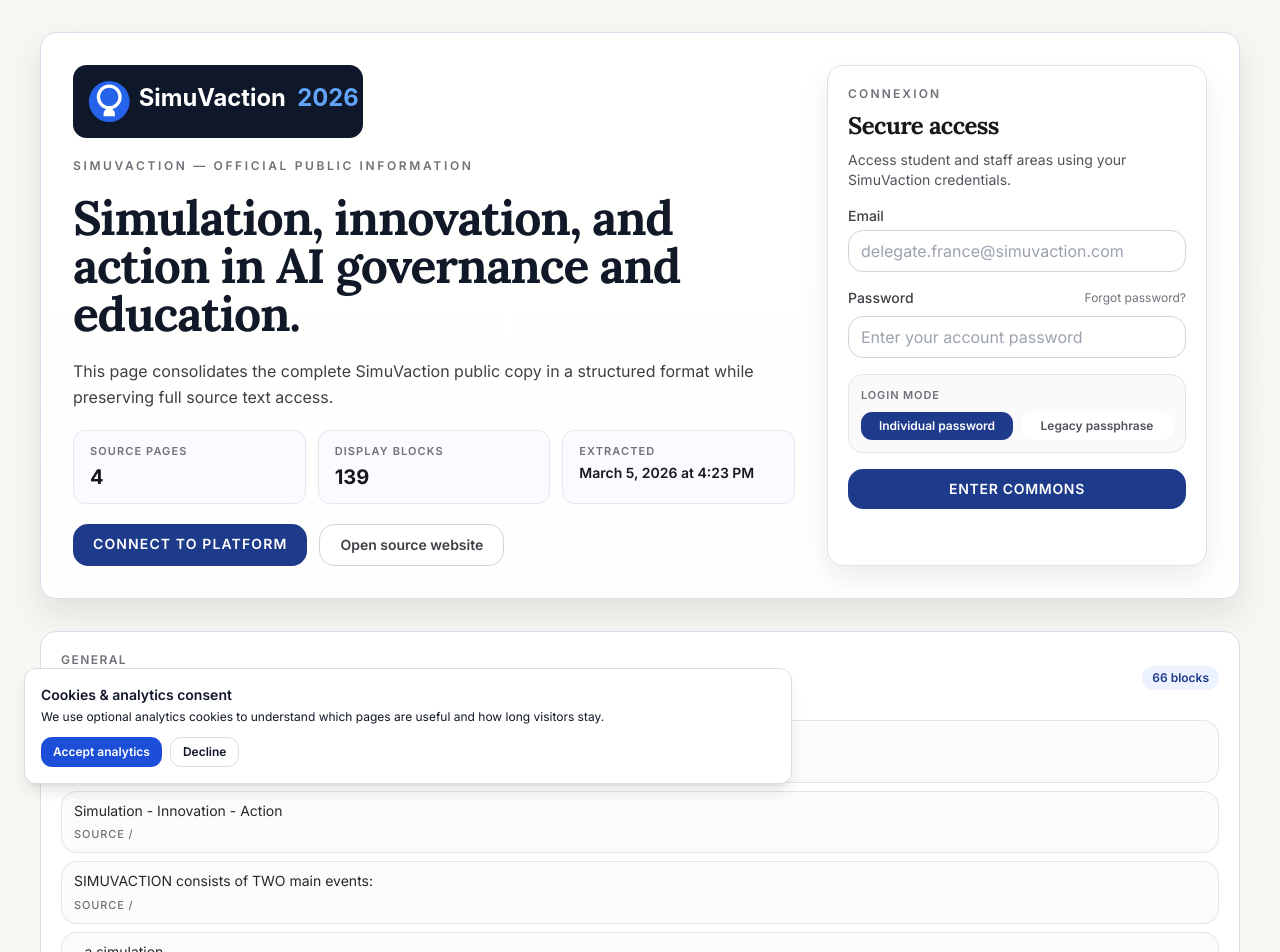
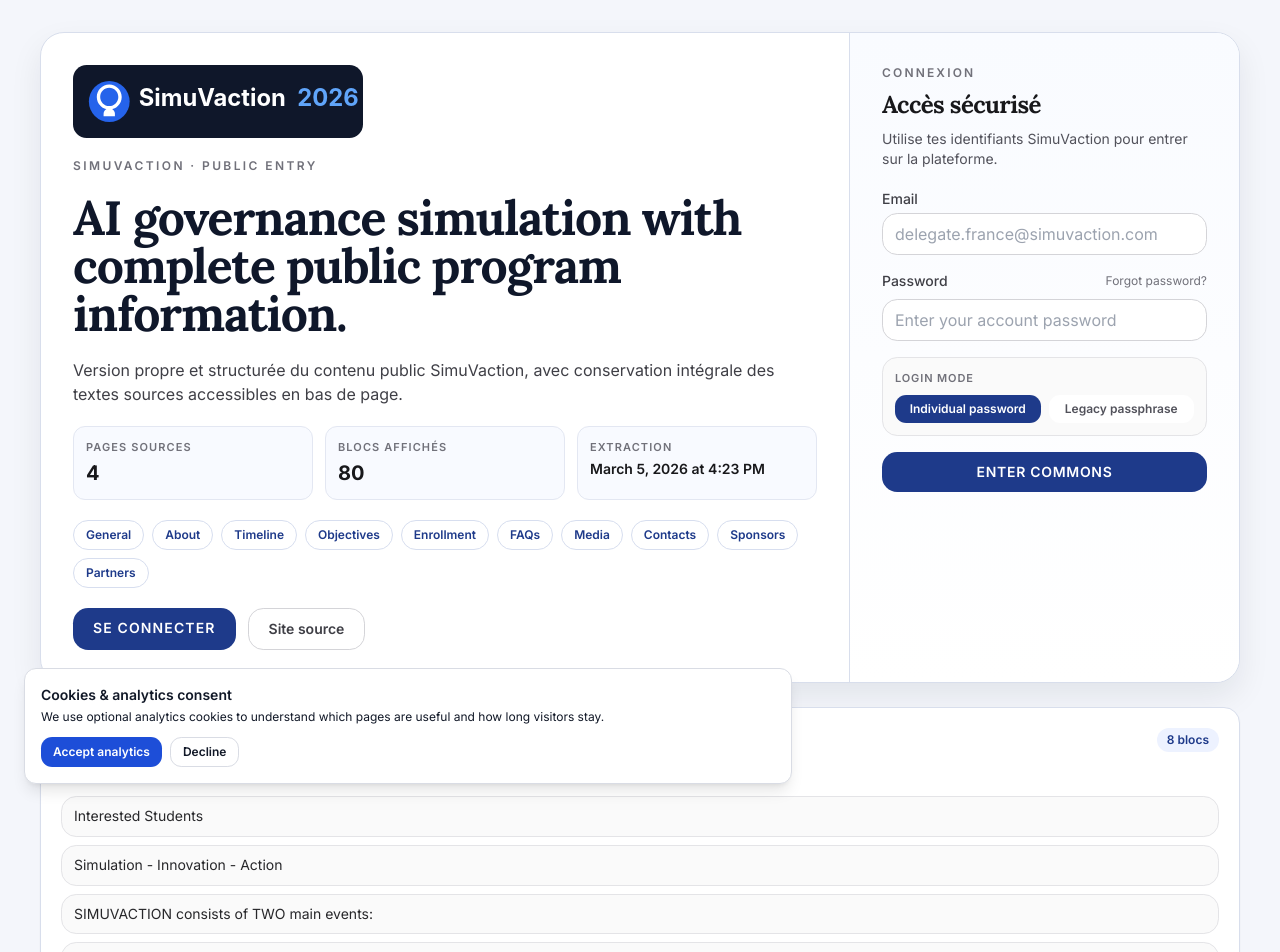
Before and after one commit to pipipopocoli/simuvaction-plateform, a Next.js app: page / in a window 1280 px wide. Shown: the top 952 px of the page. Built offline with nearby package versions, Linux system fonts and the light colour scheme; no server answers.

Commit message:
fix: refine public/login page visual hierarchy and readability

```diff
--- a/components/public/simuvaction-entry-page.tsx
+++ b/components/public/simuvaction-entry-page.tsx
@@ -47,19 +47,19 @@ const NAV_AND_CHROME_TEXT = new Set([
   "More...",
 ]);
 
-const legacyPatterns = [/this is a paragraph/i, /for the other universities and their own pages/i, /copyright ©/i];
+const LEGACY_PATTERNS = [/this is a paragraph/i, /for the other universities and their own pages/i, /copyright ©/i];
 
-const sections: SectionDefinition[] = [
+const SECTIONS: SectionDefinition[] = [
   {
     id: "general",
     title: "General",
-    subtitle: "Overview and framing",
+    subtitle: "Program overview and positioning",
     matcher: (text) =>
       /simuvaction consists/i.test(text) ||
-      /simulation/i.test(text) ||
-      /symposium/i.test(text) ||
       /interested students/i.test(text) ||
-      /ai and education/i.test(text),
+      /simulation - innovation - action/i.test(text) ||
+      /a simulation/i.test(text) ||
+      /a symposium/i.test(text),
   },
   {
     id: "about",
@@ -70,13 +70,12 @@ const sections: SectionDefinition[] = [
       /^what \?/i.test(text) ||
       /^where \?/i.test(text) ||
       /^why \?/i.test(text) ||
-      /experiential learning program/i.test(text) ||
-      /opportunity for 40 university students/i.test(text),
+      /experiential learning program/i.test(text),
   },
   {
     id: "timeline",
     title: "Timeline",
-    subtitle: "Stages and key dates",
+    subtitle: "Stages, dates, and D-Day sequence",
     matcher: (text) =>
       /kick-off meeting/i.test(text) ||
       /stage \d/i.test(text) ||
@@ -87,29 +86,28 @@ const sections: SectionDefinition[] = [
   {
     id: "objectives",
     title: "Objectives",
-    subtitle: "Learning and ecosystem outcomes",
+    subtitle: "Ecosystem and learning outcomes",
     matcher: (text) =>
       /objectives/i.test(text) ||
       /create an ecosystem/i.test(text) ||
       /active learning/i.test(text) ||
       /a way to /i.test(text) ||
-      /think globally, act locally/i.test(text) ||
-      /engage with communities/i.test(text),
+      /think globally, act locally/i.test(text),
   },
   {
     id: "enrollment",
     title: "Enrollment",
-    subtitle: "Requirements and eligibility",
+    subtitle: "Eligibility and operational requirements",
     matcher: (text) =>
       /registration/i.test(text) ||
       /enrollment/i.test(text) ||
-      /home university/i.test(text) ||
-      /certificate of attendance/i.test(text),
+      /certificate of attendance/i.test(text) ||
+      /home university/i.test(text),
   },
   {
     id: "faqs",
     title: "FAQs",
-    subtitle: "Operational questions",
+    subtitle: "Common questions answered",
     matcher: (text) =>
       /frequently asked questions/i.test(text) ||
       /what are the requirements to obtain the certificate of attendance/i.test(text) ||
@@ -125,31 +123,30 @@ const sections: SectionDefinition[] = [
   {
     id: "media",
     title: "Media",
-    subtitle: "References and publications",
+    subtitle: "Videos, reports, and publications",
     matcher: (text) =>
       /^media$/i.test(text) ||
       /see the video/i.test(text) ||
       /see the slideshow/i.test(text) ||
       /see the clip/i.test(text) ||
-      /see the article/i.test(text) ||
-      /emory report/i.test(text),
+      /see the article/i.test(text),
   },
   {
     id: "contacts",
     title: "Contacts",
-    subtitle: "Follow and communication",
+    subtitle: "Follow and outreach channels",
     matcher: (text) => /^contacts$/i.test(text) || /follow us/i.test(text) || /simuvaction\.bsky\.social/i.test(text),
   },
   {
     id: "sponsors",
     title: "Sponsors",
-    subtitle: "Sponsor cohorts",
+    subtitle: "Sponsor cohorts by cycle",
     matcher: (text) => /sponsors/i.test(text) || /^2023-2024$/i.test(text) || /^2022-2023$/i.test(text),
   },
   {
     id: "partners",
     title: "Partners",
-    subtitle: "Academic and institutional partners",
+    subtitle: "Academic and institutional participants",
     matcher: (text) =>
       /partners and stakeholders/i.test(text) ||
       /our 2023 partners/i.test(text) ||
@@ -166,125 +163,121 @@ function normalizeText(value: string) {
 }
 
 function isDisplayNoise(text: string) {
-  if (!text) {
-    return true;
-  }
-  if (NAV_AND_CHROME_TEXT.has(text)) {
-    return true;
-  }
-  if (/^[\u200b\s·•\-–—]+$/.test(text)) {
-    return true;
-  }
+  if (!text) return true;
+  if (NAV_AND_CHROME_TEXT.has(text)) return true;
+  if (/^[\s\-–—•·]+$/.test(text)) return true;
+  if (text === "​" || text === "​ ​" || text === "​ ​​​") return true;
   return false;
 }
 
 function toBlocks(data: SimuvactionSiteCopy): SourceBlock[] {
-  const blocks: SourceBlock[] = [];
-  for (const page of data.pages) {
-    for (const rawText of page.blocks) {
-      blocks.push({
-        text: normalizeText(rawText),
+  return data.pages.flatMap((page) =>
+    page.blocks.map((text) => ({
+      text: normalizeText(text),
       path: page.path,
-      });
-    }
-  }
-  return blocks;
+    })),
+  );
 }
 
-function uniqueByTextWithSource(blocks: SourceBlock[]) {
+function dedupeByPathAndText(blocks: SourceBlock[]) {
   const seen = new Set<string>();
-  const out: SourceBlock[] = [];
+  const output: SourceBlock[] = [];
   for (const block of blocks) {
     const key = `${block.path}::${block.text}`;
-    if (seen.has(key)) {
-      continue;
+    if (seen.has(key)) continue;
+    seen.add(key);
+    output.push(block);
   }
-    seen.add(key);
-    out.push(block);
-  }
-  return out;
+  return output;
 }
 
-function classify(blocks: SourceBlock[]) {
-  const sectionBuckets = new Map<string, SourceBlock[]>();
-  for (const section of sections) {
-    sectionBuckets.set(section.id, []);
-  }
+function classifyBlocks(blocks: SourceBlock[]) {
+  const buckets = new Map<string, SourceBlock[]>();
+  for (const section of SECTIONS) buckets.set(section.id, []);
+
   const legacy: SourceBlock[] = [];
+  const unmatched: SourceBlock[] = [];
 
   for (const block of blocks) {
-    if (!block.text) {
-      continue;
-    }
-    if (legacyPatterns.some((pattern) => pattern.test(block.text))) {
+    if (!block.text) continue;
+    if (LEGACY_PATTERNS.some((pattern) => pattern.test(block.text))) {
       legacy.push(block);
       continue;
     }
     if (isDisplayNoise(block.text)) {
       continue;
     }
-    const section = sections.find((candidate) => candidate.matcher(block.text));
+    const section = SECTIONS.find((candidate) => candidate.matcher(block.text));
     if (section) {
-      sectionBuckets.get(section.id)?.push(block);
-    } else {
-      sectionBuckets.get("general")?.push(block);
+      buckets.get(section.id)?.push(block);
+      continue;
     }
+    unmatched.push(block);
   }
 
-  return { sectionBuckets, legacy };
+  return { buckets, legacy, unmatched };
 }
 
 function formatGeneratedAt(value: string) {
   const parsed = new Date(value);
-  if (Number.isNaN(parsed.getTime())) {
-    return value;
-  }
+  if (Number.isNaN(parsed.getTime())) return value;
   return parsed.toLocaleString("en-US", { dateStyle: "long", timeStyle: "short" });
 }
 
+function sectionAnchor(id: string) {
+  return `section-${id}`;
+}
+
 export function SimuvactionEntryPage() {
-  const allBlocks = uniqueByTextWithSource(toBlocks(siteCopy));
-  const { sectionBuckets, legacy } = classify(allBlocks);
-  const renderedSections = sections
-    .map((section) => ({
+  const allBlocks = dedupeByPathAndText(toBlocks(siteCopy));
+  const { buckets, legacy, unmatched } = classifyBlocks(allBlocks);
+  const renderedSections = SECTIONS.map((section) => ({
     ...section,
-      blocks: sectionBuckets.get(section.id) ?? [],
-    }))
-    .filter((section) => section.blocks.length > 0);
+    blocks: buckets.get(section.id) ?? [],
+  })).filter((section) => section.blocks.length > 0);
+  const curatedCount = renderedSections.reduce((acc, section) => acc + section.blocks.length, 0);
 
   return (
-    <div className="min-h-screen bg-gradient-to-b from-[#f8f7f3] to-[#eef2f7]">
-      <main className="mx-auto w-full max-w-7xl space-y-8 px-4 py-8 sm:px-6 lg:px-10">
-        <section className="rounded-2xl border border-[#d9deea] bg-white/95 p-6 shadow-[0_14px_35px_rgba(15,23,42,0.1)] lg:p-8">
-          <div className="grid gap-8 lg:grid-cols-[minmax(0,1fr)_380px]">
-            <div className="space-y-5">
+    <div className="min-h-screen bg-[#f4f6fb]">
+      <main className="mx-auto w-full max-w-7xl space-y-6 px-4 py-6 sm:px-6 lg:px-10 lg:py-8">
+        <section className="overflow-hidden rounded-3xl border border-[#d8deec] bg-white shadow-[0_14px_32px_rgba(15,23,42,0.08)]">
+          <div className="grid gap-0 lg:grid-cols-[minmax(0,1fr)_390px]">
+            <div className="space-y-5 p-6 lg:p-8">
               <BrandLogo size="lg" priority />
-              <p className="text-xs font-semibold uppercase tracking-[0.22em] text-zinc-500">
-                SimuVaction — Official Public Information
-              </p>
-              <h1 className="font-serif text-4xl font-bold leading-tight text-[#111827] lg:text-5xl">
-                Simulation, innovation, and action in AI governance and education.
+              <p className="text-xs font-semibold uppercase tracking-[0.2em] text-zinc-500">SimuVaction · Public Entry</p>
+              <h1 className="font-serif text-4xl font-bold leading-tight text-[#0f172a] lg:text-5xl">
+                AI governance simulation with complete public program information.
               </h1>
-              <p className="max-w-3xl text-base leading-relaxed text-zinc-700">
-                This page consolidates the complete SimuVaction public copy in a structured format while preserving full
-                source text access.
+              <p className="max-w-3xl text-base text-zinc-700">
+                Version propre et structurée du contenu public SimuVaction, avec conservation intégrale des textes
+                sources accessibles en bas de page.
               </p>
 
               <div className="grid gap-3 sm:grid-cols-3">
-                <div className="rounded-xl border border-[#e4e7ef] bg-[#f9fbff] px-4 py-3">
-                  <p className="text-[11px] font-semibold uppercase tracking-[0.1em] text-zinc-500">Source pages</p>
+                <div className="rounded-xl border border-[#e3e7f2] bg-[#f8faff] p-3">
+                  <p className="text-[11px] font-semibold uppercase tracking-[0.1em] text-zinc-500">Pages sources</p>
                   <p className="mt-1 text-xl font-bold text-zinc-900">{siteCopy.pages.length}</p>
                 </div>
-                <div className="rounded-xl border border-[#e4e7ef] bg-[#f9fbff] px-4 py-3">
-                  <p className="text-[11px] font-semibold uppercase tracking-[0.1em] text-zinc-500">Display blocks</p>
-                  <p className="mt-1 text-xl font-bold text-zinc-900">
-                    {renderedSections.reduce((acc, section) => acc + section.blocks.length, 0)}
-                  </p>
+                <div className="rounded-xl border border-[#e3e7f2] bg-[#f8faff] p-3">
+                  <p className="text-[11px] font-semibold uppercase tracking-[0.1em] text-zinc-500">Blocs affichés</p>
+                  <p className="mt-1 text-xl font-bold text-zinc-900">{curatedCount}</p>
                 </div>
-                <div className="rounded-xl border border-[#e4e7ef] bg-[#f9fbff] px-4 py-3">
-                  <p className="text-[11px] font-semibold uppercase tracking-[0.1em] text-zinc-500">Extracted</p>
+                <div className="rounded-xl border border-[#e3e7f2] bg-[#f8faff] p-3">
+                  <p className="text-[11px] font-semibold uppercase tracking-[0.1em] text-zinc-500">Extraction</p>
                   <p className="mt-1 text-sm font-semibold text-zinc-900">{formatGeneratedAt(siteCopy.generatedAt)}</p>
                 </div>
+              </div>
+
+              <div className="flex flex-wrap gap-2">
+                {renderedSections.map((section) => (
+                  <a
+                    key={section.id}
+                    href={`#${sectionAnchor(section.id)}`}
+                    className="rounded-full border border-[#d7deef] bg-white px-3 py-1.5 text-xs font-semibold text-[#1E3A8A] transition hover:border-[#1E3A8A]/40"
+                  >
+                    {section.title}
+                  </a>
+                ))}
               </div>
 
               <div className="flex flex-wrap gap-3">
@@ -292,27 +285,25 @@ export function SimuvactionEntryPage() {
                   href="#login-anchor"
                   className="rounded-lg bg-[#1E3A8A] px-5 py-2.5 text-sm font-semibold uppercase tracking-[0.08em] text-white transition hover:bg-blue-900"
                 >
-                  Connect to platform
+                  Se connecter
                 </a>
                 <Link
                   href={siteCopy.sourceUrl}
                   className="rounded-lg border border-zinc-300 bg-white px-5 py-2.5 text-sm font-semibold text-zinc-700 transition hover:bg-zinc-50"
                 >
-                  Open source website
+                  Site source
                 </Link>
               </div>
             </div>
 
             <aside
               id="login-anchor"
-              className="rounded-2xl border border-[#dbe1ee] bg-white p-5 shadow-[0_12px_28px_rgba(15,23,42,0.08)]"
+              className="border-t border-[#d8deec] bg-gradient-to-b from-[#f9fbff] to-white p-6 lg:border-l lg:border-t-0 lg:p-8"
             >
               <p className="text-xs font-semibold uppercase tracking-[0.18em] text-zinc-500">Connexion</p>
-              <h2 className="mt-2 font-serif text-2xl font-bold text-zinc-900">Secure access</h2>
-              <p className="mt-2 text-sm text-zinc-600">
-                Access student and staff areas using your SimuVaction credentials.
-              </p>
-              <div className="mt-4">
+              <h2 className="mt-2 font-serif text-2xl font-bold text-zinc-900">Accès sécurisé</h2>
+              <p className="mt-2 text-sm text-zinc-600">Utilise tes identifiants SimuVaction pour entrer sur la plateforme.</p>
+              <div className="mt-5">
                 <LoginForm />
               </div>
             </aside>
@@ -320,66 +311,88 @@ export function SimuvactionEntryPage() {
         </section>
 
         <section className="space-y-4">
-          {renderedSections.map((section, index) => (
-            <article key={section.id} className="rounded-2xl border border-[#d9deea] bg-white p-4 shadow-sm lg:p-5">
-              <details open={index < 2}>
-                <summary className="cursor-pointer list-none">
-                  <div className="flex flex-wrap items-center justify-between gap-2">
+          {renderedSections.map((section) => (
+            <article key={section.id} id={sectionAnchor(section.id)} className="rounded-2xl border border-[#d8deec] bg-white p-4 shadow-sm lg:p-5">
+              <div className="flex flex-wrap items-start justify-between gap-2">
                 <div>
                   <p className="text-xs font-semibold uppercase tracking-[0.12em] text-zinc-500">{section.title}</p>
                   <h3 className="mt-1 font-serif text-2xl font-bold text-zinc-900">{section.subtitle}</h3>
                 </div>
                 <span className="rounded-full bg-[#edf2ff] px-2.5 py-1 text-xs font-semibold text-[#1E3A8A]">
-                      {section.blocks.length} blocks
+                  {section.blocks.length} blocs
                 </span>
               </div>
+
+              <ul className="mt-4 space-y-2">
+                {section.blocks.slice(0, 8).map((block, index) => (
+                  <li key={`${section.id}-preview-${block.path}-${index}`} className="rounded-lg border border-zinc-200 bg-zinc-50 px-3 py-2 text-sm leading-relaxed text-zinc-800">
+                    {block.text}
+                  </li>
+                ))}
+              </ul>
+
+              {section.blocks.length > 8 ? (
+                <details className="mt-3">
+                  <summary className="cursor-pointer text-sm font-semibold text-[#1E3A8A]">
+                    Voir le reste ({section.blocks.length - 8} blocs)
                   </summary>
-                <ul className="mt-4 space-y-2 text-sm leading-relaxed text-zinc-800">
-                  {section.blocks.map((block, blockIndex) => (
-                    <li key={`${section.id}-${block.path}-${blockIndex}`} className="rounded-lg border border-zinc-200 bg-zinc-50/70 px-3 py-2">
-                      <p>{block.text}</p>
-                      <p className="mt-1 text-[11px] font-medium uppercase tracking-[0.08em] text-zinc-500">
-                        Source {block.path}
-                      </p>
+                  <ul className="mt-3 space-y-2">
+                    {section.blocks.slice(8).map((block, index) => (
+                      <li key={`${section.id}-full-${block.path}-${index}`} className="rounded-lg border border-zinc-200 bg-zinc-50 px-3 py-2 text-sm leading-relaxed text-zinc-800">
+                        {block.text}
                       </li>
                     ))}
                   </ul>
                 </details>
+              ) : null}
             </article>
           ))}
         </section>
 
+        <section className="rounded-2xl border border-[#d8deec] bg-white p-4 shadow-sm lg:p-5">
+          <h2 className="font-serif text-2xl font-bold text-zinc-900">Source integrity</h2>
+          <p className="mt-2 text-sm text-zinc-600">
+            Sections techniques pour garantir l’intégralité de l’information source.
+          </p>
+
           {legacy.length > 0 ? (
-          <section className="rounded-2xl border border-amber-200 bg-amber-50/70 p-5">
-            <h2 className="font-serif text-2xl font-bold text-amber-900">Legacy source notes</h2>
-            <p className="mt-2 text-sm text-amber-800">
-              Preserved verbatim from source pages, including placeholder/editorial leftover content.
-            </p>
-            <ul className="mt-4 space-y-2 text-sm text-amber-900">
+            <details className="mt-4">
+              <summary className="cursor-pointer text-sm font-semibold text-zinc-800">
+                Legacy source notes ({legacy.length})
+              </summary>
+              <ul className="mt-3 space-y-2">
                 {legacy.map((block, index) => (
-                <li key={`legacy-${block.path}-${index}`} className="rounded-lg border border-amber-200 bg-white/80 px-3 py-2">
-                  <p>{block.text}</p>
-                  <p className="mt-1 text-[11px] font-medium uppercase tracking-[0.08em] text-amber-700">
-                    Source {block.path}
-                  </p>
+                  <li key={`legacy-${block.path}-${index}`} className="rounded-lg border border-amber-200 bg-amber-50 px-3 py-2 text-sm text-amber-900">
+                    {block.text}
                   </li>
                 ))}
               </ul>
-          </section>
+            </details>
           ) : null}
 
-        <section className="rounded-2xl border border-[#d9deea] bg-white p-5">
-          <details>
-            <summary className="cursor-pointer list-none text-sm font-semibold uppercase tracking-[0.1em] text-zinc-700">
-              Full verbatim source copy ({allBlocks.length} blocks)
+          {unmatched.length > 0 ? (
+            <details className="mt-4">
+              <summary className="cursor-pointer text-sm font-semibold text-zinc-800">
+                Unmatched but preserved blocks ({unmatched.length})
               </summary>
-            <p className="mt-3 text-sm text-zinc-600">
-              Complete extracted text from all locked source pages, including navigation/chrome text.
-            </p>
-            <ul className="mt-4 space-y-2 text-sm text-zinc-800">
+              <ul className="mt-3 space-y-2">
+                {unmatched.map((block, index) => (
+                  <li key={`unmatched-${block.path}-${index}`} className="rounded-lg border border-zinc-200 bg-zinc-50 px-3 py-2 text-sm text-zinc-800">
+                    {block.text}
+                  </li>
+                ))}
+              </ul>
+            </details>
+          ) : null}
+
+          <details className="mt-4">
+            <summary className="cursor-pointer text-sm font-semibold text-zinc-800">
+              Full verbatim source copy ({allBlocks.length})
+            </summary>
+            <ul className="mt-3 space-y-2">
               {allBlocks.map((block, index) => (
-                <li key={`verbatim-${block.path}-${index}`} className="rounded-lg border border-zinc-200 bg-zinc-50/70 px-3 py-2">
-                  <p>{block.text || " "}</p>
+                <li key={`verbatim-${block.path}-${index}`} className="rounded-lg border border-zinc-200 bg-zinc-50 px-3 py-2 text-sm text-zinc-800">
+                  <p>{block.text}</p>
                   <p className="mt-1 text-[11px] font-medium uppercase tracking-[0.08em] text-zinc-500">Source {block.path}</p>
                 </li>
               ))}
```
Lines whose indentation alone changed are shown as unchanged.
